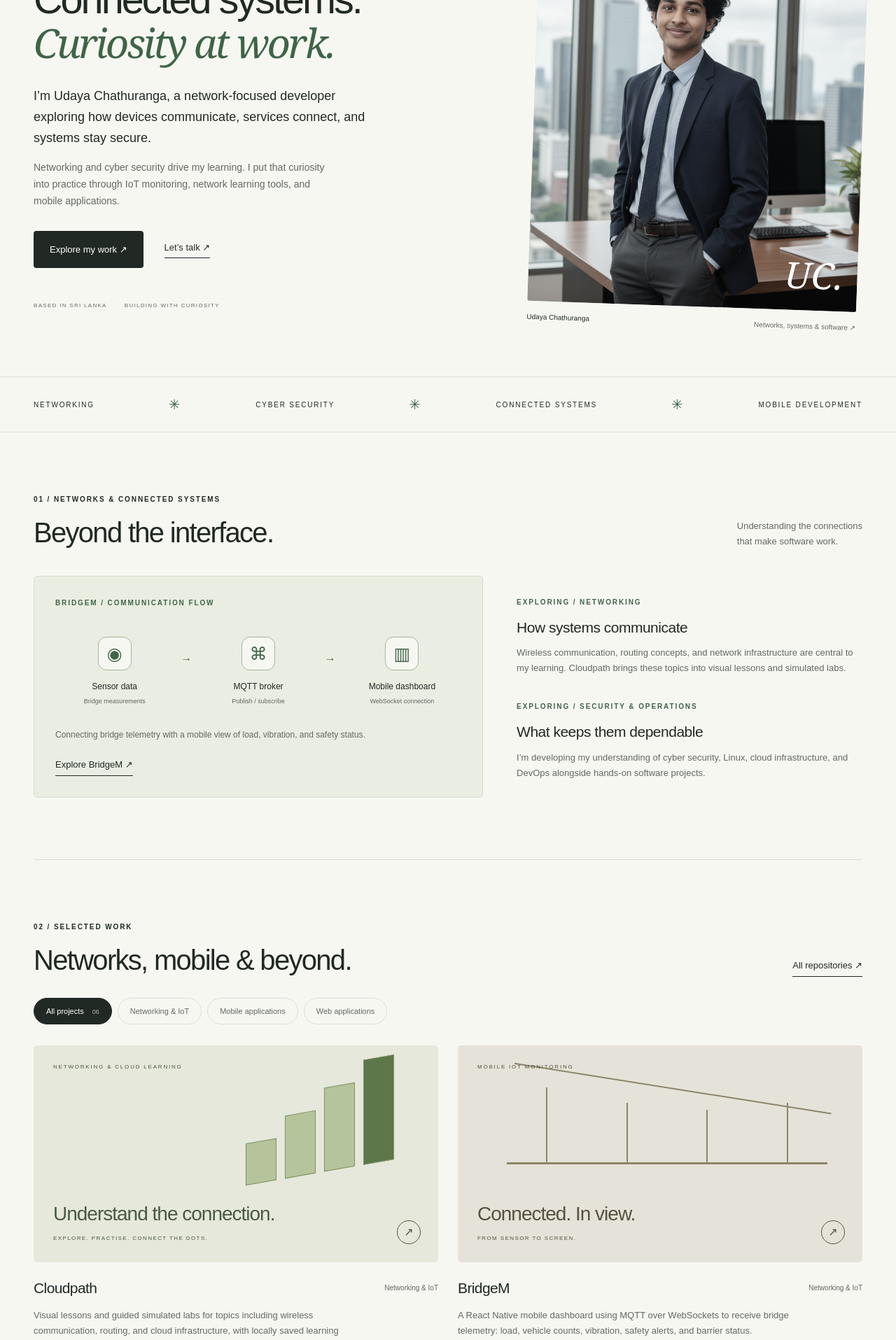
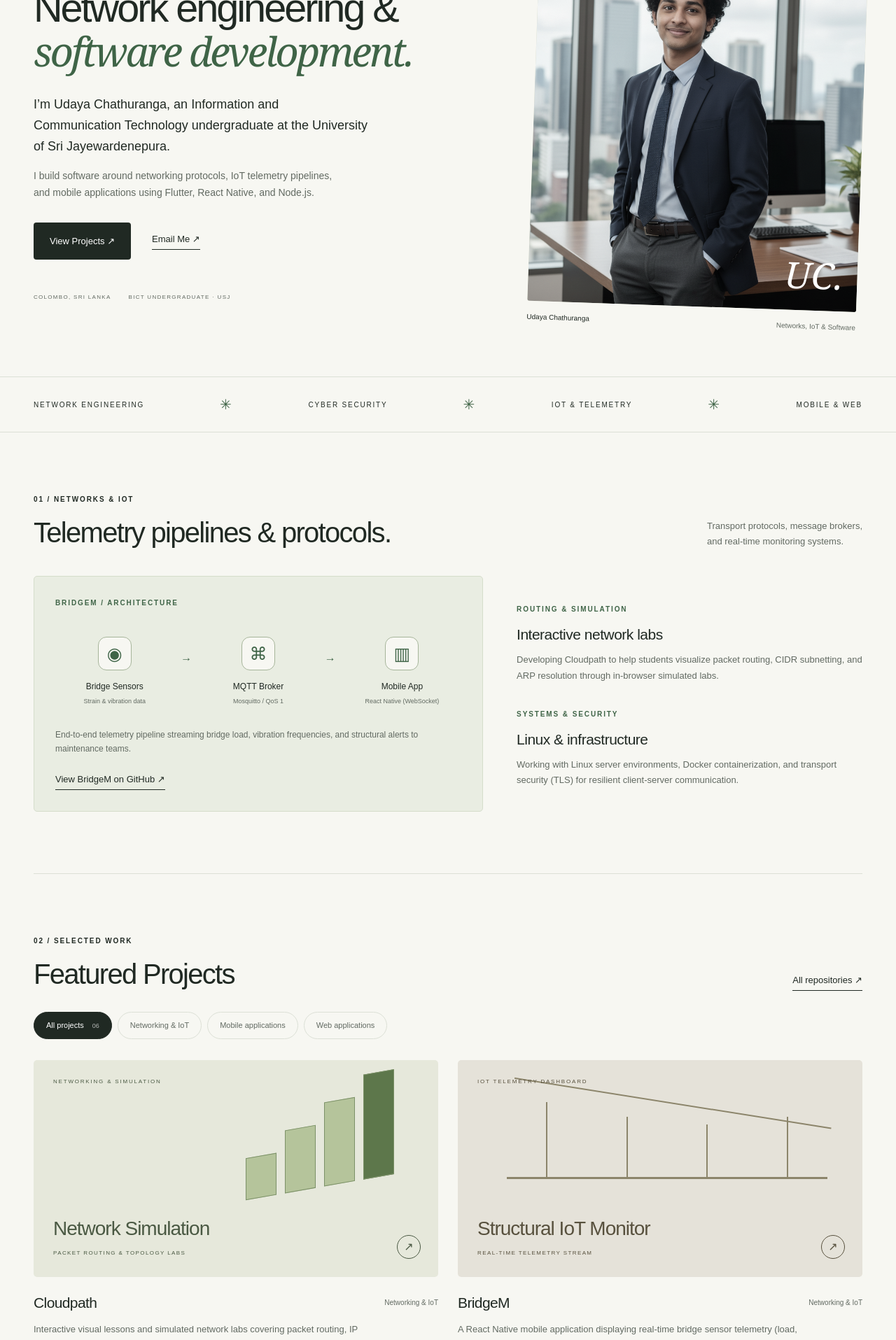
Before and after one commit to udayacgamage/udayacgamage-portfolio, a Next.js app: page / in a window 1280 px wide. Shown: the part 280-2195 px from the top of the page at 70% size. Built offline with nearby package versions, Linux system fonts and the light colour scheme.

Commit message:
refactor: replace AI-generated clichés with grounded, authentic engineering copy

```diff
--- a/src/app/layout.tsx
+++ b/src/app/layout.tsx
@@ -6,12 +6,12 @@ export const metadata: Metadata = {
   metadataBase: new URL("https://udayacgamage-portfolio.vercel.app"),
   title: "Udaya Chathuranga — Networking, Security & Development",
   description:
-    "Udaya Chathuranga: network-focused developer and BICT undergraduate in Sri Lanka. Explore networking, IoT monitoring, Flutter and React Native mobile apps, and web projects.",
+    "Udaya Chathuranga — BICT undergraduate at the University of Sri Jayewardenepura focusing on network engineering, cyber security, IoT telemetry, and software development.",
   alternates: { canonical: "/" },
   openGraph: {
     title: "Udaya Chathuranga — Networking, Security & Development",
     description:
-      "Connected systems. Curiosity at work. Explore my networking, IoT, mobile, and web projects.",
+      "Network engineering, IoT telemetry pipelines, and software development portfolio of Udaya Chathuranga.",
     type: "website",
     images: [{ url: "/profile.jpg", alt: "Udaya Chathuranga" }],
   },
--- a/src/app/page.tsx
+++ b/src/app/page.tsx
@@ -1,5 +1,6 @@
 import Image from "next/image";
 import Projects from "@/components/Projects";
+
 export default function Home() {
   return (
     <>
@@ -7,29 +8,29 @@ export default function Home() {
         <div>
           <p className="eyebrow">● NETWORKING · CYBER SECURITY · SRI LANKA</p>
           <h1>
-            Connected systems.
+            Network engineering &amp;
             <br />
-            <em>Curiosity at work.</em>
+            <em>software development.</em>
           </h1>
           <p className="intro">
-            I’m Udaya Chathuranga, a network-focused developer exploring how
-            devices communicate, services connect, and systems stay secure.
+            I’m Udaya Chathuranga, an Information and Communication Technology
+            undergraduate at the University of Sri Jayewardenepura.
           </p>
           <p className="description">
-            Networking and cyber security drive my learning. I put that
-            curiosity into practice through IoT monitoring, network learning
-            tools, and mobile applications.
+            I build software around networking protocols, IoT telemetry
+            pipelines, and mobile applications using Flutter, React Native,
+            and Node.js.
           </p>
           <div className="actions">
             <a className="button" href="#projects">
-              Explore my work ↗
+              View Projects ↗
             </a>
             <a className="text-link" href="mailto:udayacgamage@gmail.com">
-              Let’s talk ↗
+              Email Me ↗
             </a>
           </div>
           <div className="hero-note">
-            BASED IN SRI LANKA <span>BUILDING WITH CURIOSITY</span>
+            COLOMBO, SRI LANKA <span>BICT UNDERGRADUATE · USJ</span>
           </div>
         </div>
         <div className="portrait-block">
@@ -46,65 +47,67 @@ export default function Home() {
           </div>
           <div className="portrait-caption">
             <span>Udaya Chathuranga</span>
-            <span>Networks, systems & software ↗</span>
+            <span>Networks, IoT &amp; Software</span>
           </div>
         </div>
       </section>
+
       <div className="expertise-strip">
         <div className="wrap">
-          <span>NETWORKING</span>
+          <span>NETWORK ENGINEERING</span>
           <i>✳</i>
           <span>CYBER SECURITY</span>
           <i>✳</i>
-          <span>CONNECTED SYSTEMS</span>
+          <span>IOT &amp; TELEMETRY</span>
           <i>✳</i>
-          <span>MOBILE DEVELOPMENT</span>
+          <span>MOBILE &amp; WEB</span>
         </div>
       </div>
+
       <section id="networking" className="section wrap network-focus">
         <div className="section-heading">
           <div>
-            <p className="eyebrow">01 / NETWORKS & CONNECTED SYSTEMS</p>
-            <h2>Beyond the interface.</h2>
+            <p className="eyebrow">01 / NETWORKS &amp; IOT</p>
+            <h2>Telemetry pipelines &amp; protocols.</h2>
           </div>
           <p>
-            Understanding the connections
+            Transport protocols, message brokers,
             <br />
-            that make software work.
+            and real-time monitoring systems.
           </p>
         </div>
         <div className="network-layout">
           <div className="network-topology">
-            <p className="eyebrow">BRIDGEM / COMMUNICATION FLOW</p>
+            <p className="eyebrow">BRIDGEM / ARCHITECTURE</p>
             <div
               className="network-flow"
               aria-label="Sensor data travels through an MQTT broker over WebSockets to a mobile dashboard"
             >
               <div>
                 <span aria-hidden="true">◉</span>
-                <strong>Sensor data</strong>
-                <small>Bridge measurements</small>
+                <strong>Bridge Sensors</strong>
+                <small>Strain &amp; vibration data</small>
               </div>
               <span className="flow-link" aria-hidden="true">
                 →
               </span>
               <div>
                 <span aria-hidden="true">⌘</span>
-                <strong>MQTT broker</strong>
-                <small>Publish / subscribe</small>
+                <strong>MQTT Broker</strong>
+                <small>Mosquitto / QoS 1</small>
               </div>
               <span className="flow-link" aria-hidden="true">
                 →
               </span>
               <div>
                 <span aria-hidden="true">▥</span>
-                <strong>Mobile dashboard</strong>
-                <small>WebSocket connection</small>
+                <strong>Mobile App</strong>
+                <small>React Native (WebSocket)</small>
               </div>
             </div>
             <p className="network-caption">
-              Connecting bridge telemetry with a mobile view of load, vibration,
-              and safety status.
+              End-to-end telemetry pipeline streaming bridge load, vibration
+              frequencies, and structural alerts to maintenance teams.
             </p>
             <a
               className="text-link"
@@ -112,62 +115,65 @@ export default function Home() {
               target="_blank"
               rel="noopener noreferrer"
             >
-              Explore BridgeM ↗
+              View BridgeM on GitHub ↗
             </a>
           </div>
           <div className="network-interests">
             <div>
-              <span className="eyebrow">EXPLORING / NETWORKING</span>
-              <h3>How systems communicate</h3>
+              <span className="eyebrow">ROUTING &amp; SIMULATION</span>
+              <h3>Interactive network labs</h3>
               <p>
-                Wireless communication, routing concepts, and network
-                infrastructure are central to my learning. Cloudpath brings
-                these topics into visual lessons and simulated labs.
+                Developing Cloudpath to help students visualize packet routing,
+                CIDR subnetting, and ARP resolution through in-browser simulated
+                labs.
               </p>
             </div>
             <div>
-              <span className="eyebrow">EXPLORING / SECURITY & OPERATIONS</span>
-              <h3>What keeps them dependable</h3>
+              <span className="eyebrow">SYSTEMS &amp; SECURITY</span>
+              <h3>Linux &amp; infrastructure</h3>
               <p>
-                I’m developing my understanding of cyber security, Linux, cloud
-                infrastructure, and DevOps alongside hands-on software projects.
+                Working with Linux server environments, Docker containerization,
+                and transport security (TLS) for resilient client-server
+                communication.
               </p>
             </div>
           </div>
         </div>
       </section>
+
       <Projects />
+
       <section id="about" className="about section wrap">
         <div>
-          <p className="eyebrow">03 / ABOUT ME</p>
+          <p className="eyebrow">03 / BACKGROUND</p>
           <h2>
-            Networks first.
+            Engineering foundation,
             <br />
-            <em>A builder’s mindset.</em>
+            <em>practical execution.</em>
           </h2>
         </div>
         <div className="about-copy">
           <p>
             I’m a BICT undergraduate at the University of Sri Jayewardenepura,
-            with a particular interest in network engineering, cyber security,
-            and the infrastructure behind connected applications.
+            specializing in network engineering, systems administration, and
+            application development.
           </p>
           <p>
-            I learn by building: an MQTT-connected monitoring app, visual
-            networking lessons, mobile messaging, and full-stack platforms.
-            Working across these layers helps me connect network concepts with
-            the applications that depend on them.
+            My projects focus on connecting hardware and distributed services:
+            MQTT telemetry for bridge sensors, cross-platform mobile apps using
+            Flutter and React Native, and full-stack web platforms backed by
+            PostgreSQL and MongoDB.
           </p>
           <div className="about-facts">
             <div>
-              <span>EDUCATION</span>
+              <span>UNIVERSITY</span>
               <strong>University of Sri Jayewardenepura</strong>
-              <p>BICT undergraduate</p>
+              <p>Bachelor of Information and Communication Technology</p>
             </div>
             <div>
-              <span>CURRENT INTERESTS</span>
-              <strong>Networks, security & DevOps</strong>
-              <p>Always learning, always building.</p>
+              <span>TECHNICAL FOCUS</span>
+              <strong>Networks, Security &amp; Systems</strong>
+              <p>Routing protocols, Linux, and cloud infrastructure.</p>
             </div>
           </div>
           <a
@@ -176,38 +182,39 @@ export default function Home() {
             target="_blank"
             rel="noopener noreferrer"
           >
-            Connect on LinkedIn ↗
+            LinkedIn Profile ↗
           </a>
         </div>
       </section>
+
       <section id="skills" className="section wrap">
         <div className="section-heading">
           <div>
-            <p className="eyebrow">04 / THE TOOLKIT</p>
-            <h2>From infrastructure to apps.</h2>
+            <p className="eyebrow">04 / TECHNICAL SKILLS</p>
+            <h2>Languages, tools &amp; protocols.</h2>
           </div>
           <p>
-            A practical stack, shaped by
+            Technologies applied across
             <br />
-            the problem at hand.
+            academic and personal projects.
           </p>
         </div>
         <div className="skill-grid">
           {[
             [
               "01",
-              "Networks & infrastructure",
-              "MQTT & WebSockets in BridgeM. Exploring Linux, AWS, Docker, networking, and cyber security.",
+              "Networking & infrastructure",
+              "MQTT, WebSockets, TCP/IP, Wireshark, Linux administration, Docker, and AWS basics.",
             ],
             [
               "02",
               "Mobile development",
-              "Flutter, Dart, Firebase, React Native, Expo & TypeScript",
+              "Flutter, Dart, React Native, Expo, TypeScript, and Firebase.",
             ],
             [
               "03",
-              "Web, backend & workflow",
-              "React, Next.js, Node.js, Express, PostgreSQL, MongoDB, Git & Postman",
+              "Web & databases",
+              "Next.js, React, Node.js, Express, PostgreSQL, MongoDB, Prisma, Git, and Postman.",
             ],
           ].map(([n, title, detail]) => (
             <div className="skill" key={n}>
@@ -218,19 +225,16 @@ export default function Home() {
           ))}
         </div>
       </section>
+
       <section id="contact" className="contact">
         <div className="wrap contact-inner">
-          <p className="eyebrow">05 / START A CONVERSATION</p>
-          <h2>
-            Have something
-            <br />
-            in mind? <em>Let’s build it.</em>
-          </h2>
+          <p className="eyebrow">05 / CONTACT</p>
+          <h2>Get in touch.</h2>
           <div className="contact-bottom">
             <p>
-              For a project, a collaboration,
+              Open to software and network engineering roles, internships,
               <br />
-              or a conversation about networks and technology.
+              and technical collaborations.
             </p>
             <a className="contact-email" href="mailto:udayacgamage@gmail.com">
               udayacgamage@gmail.com ↗
--- a/src/components/Navbar.tsx
+++ b/src/components/Navbar.tsx
@@ -1,5 +1,6 @@
 "use client";
 import { useState } from "react";
+
 export default function Navbar() {
   const [open, setOpen] = useState(false);
   return (
@@ -22,8 +23,8 @@ export default function Navbar() {
             ["Networking", "#networking"],
             ["Work", "#projects"],
             ["About", "#about"],
-            ["Toolkit", "#skills"],
-            ["Let’s connect ↗", "#contact"],
+            ["Skills", "#skills"],
+            ["Contact ↗", "#contact"],
           ].map(([label, href]) => (
             <a href={href} key={href} onClick={() => setOpen(false)}>
               {label}
--- a/src/components/Projects.tsx
+++ b/src/components/Projects.tsx
@@ -1,80 +1,82 @@
 "use client";
 import { useState } from "react";
+
 const projects = [
   {
     name: "Cloudpath",
     category: "Networking & IoT",
-    type: "NETWORKING & CLOUD LEARNING",
+    type: "NETWORKING & SIMULATION",
     description:
-      "Visual lessons and guided simulated labs for topics including wireless communication, routing, and cloud infrastructure, with locally saved learning progress.",
-    tags: ["Networking", "Cloud concepts", "JavaScript", "Simulated labs"],
+      "Interactive visual lessons and simulated network labs covering packet routing, IP subnetting, and cloud infrastructure with local progress tracking.",
+    tags: ["Networking", "Routing", "JavaScript", "Simulated labs"],
     repo: "cloud-path",
     theme: "cloud",
-    mark: "Understand the connection.",
-    detail: "EXPLORE. PRACTISE. CONNECT THE DOTS.",
+    mark: "Network Simulation",
+    detail: "PACKET ROUTING & TOPOLOGY LABS",
   },
   {
     name: "BridgeM",
     category: "Networking & IoT",
     additionalCategory: "Mobile applications",
-    type: "MOBILE IOT MONITORING",
+    type: "IOT TELEMETRY DASHBOARD",
     description:
-      "A React Native mobile dashboard using MQTT over WebSockets to receive bridge telemetry: load, vehicle counts, vibration, safety alerts, and barrier status.",
+      "A React Native mobile application displaying real-time bridge sensor telemetry (load, vibration, vehicle counts, and alerts) streamed over MQTT and WebSockets.",
     tags: ["MQTT", "WebSockets", "React Native", "Expo"],
     repo: "IOT-bridge-app",
     theme: "bridge",
-    mark: "Connected. In view.",
-    detail: "FROM SENSOR TO SCREEN.",
+    mark: "Structural IoT Monitor",
+    detail: "REAL-TIME TELEMETRY STREAM",
   },
   {
     name: "UCHAT",
     category: "Mobile applications",
     type: "FLUTTER MESSAGING APP",
     description:
-      "A Flutter messaging project with Firebase-backed direct and group conversations, read receipts, typing indicators, media sharing, and authentication.",
+      "A cross-platform mobile chat application featuring real-time 1-on-1 and group messaging, typing indicators, read receipts, and media attachments via Firebase.",
     tags: ["Flutter", "Dart", "Firebase", "Riverpod"],
     repo: "UCHAT-app",
     theme: "chat",
-    mark: "A conversation, connected.",
-    detail: "DIRECT MESSAGES. GROUP CONVERSATIONS.",
+    mark: "Real-Time Chat",
+    detail: "DIRECT & GROUP MESSAGING",
   },
   {
     name: "Frame",
     category: "Mobile applications",
     type: "REACT NATIVE SOCIAL APP",
     description:
-      "A mobile social app built with Expo and Supabase, with a post feed, shared stories, likes, bookmarks, comments, and creative community screens.",
+      "A mobile photo-sharing app built with Expo and Supabase, featuring chronological media feeds, user stories, bookmarking, and post interactions.",
     tags: ["React Native", "Expo", "TypeScript", "Supabase"],
     repo: "Frame-social-media-app",
     theme: "frame",
-    mark: "Make room for creativity.",
-    detail: "SHARE YOUR WORLD. FIND YOUR PEOPLE.",
+    mark: "Media Sharing App",
+    detail: "COMMUNITY POST FEEDS & STORIES",
   },
   {
     name: "LensLoop",
     category: "Web applications",
-    type: "EQUIPMENT RENTAL PLATFORM",
+    type: "EQUIPMENT LOGISTICS",
     description:
-      "A camera and production gear rental platform with inventory tracking, equipment compatibility checks, checkout holds, and QR handovers.",
+      "A camera equipment rental platform with real-time inventory management, rental period reservations, gear compatibility checks, and QR code handovers.",
     tags: ["Next.js", "TypeScript", "PostgreSQL", "Prisma"],
     repo: "lens-loop",
     theme: "lens",
-    mark: "lensloop",
-    detail: "THE RIGHT GEAR. THE NEXT GREAT STORY.",
+    mark: "Equipment Logistics",
+    detail: "INVENTORY TRACKING & QR HANDOVERS",
   },
   {
     name: "USJ Pool Management",
     category: "Web applications",
     type: "UNIVERSITY OPERATIONS",
     description:
-      "A full-stack platform connecting student bookings, QR-based attendance, coach schedules, and automated email notifications.",
+      "A web management system for the university swimming pool, coordinating lane reservations, coach schedules, and student attendance via QR code verification.",
     tags: ["React", "Node.js", "Express", "MongoDB"],
     repo: "pool-management-system",
     theme: "pool",
-    mark: "Dive into simplicity.",
-    detail: "BOOK. SCAN. SWIM.",
+    mark: "Operations Platform",
+    detail: "BOOKING & QR ATTENDANCE",
   },
 ];
+
 export default function Projects() {
   const [filter, setFilter] = useState("All projects");
   const visible = projects.filter(
@@ -88,7 +90,7 @@ export default function Projects() {
       <div className="section-heading">
         <div>
           <p className="eyebrow">02 / SELECTED WORK</p>
-          <h2>Networks, mobile & beyond.</h2>
+          <h2>Featured Projects</h2>
         </div>
         <a
           className="text-link"
```
